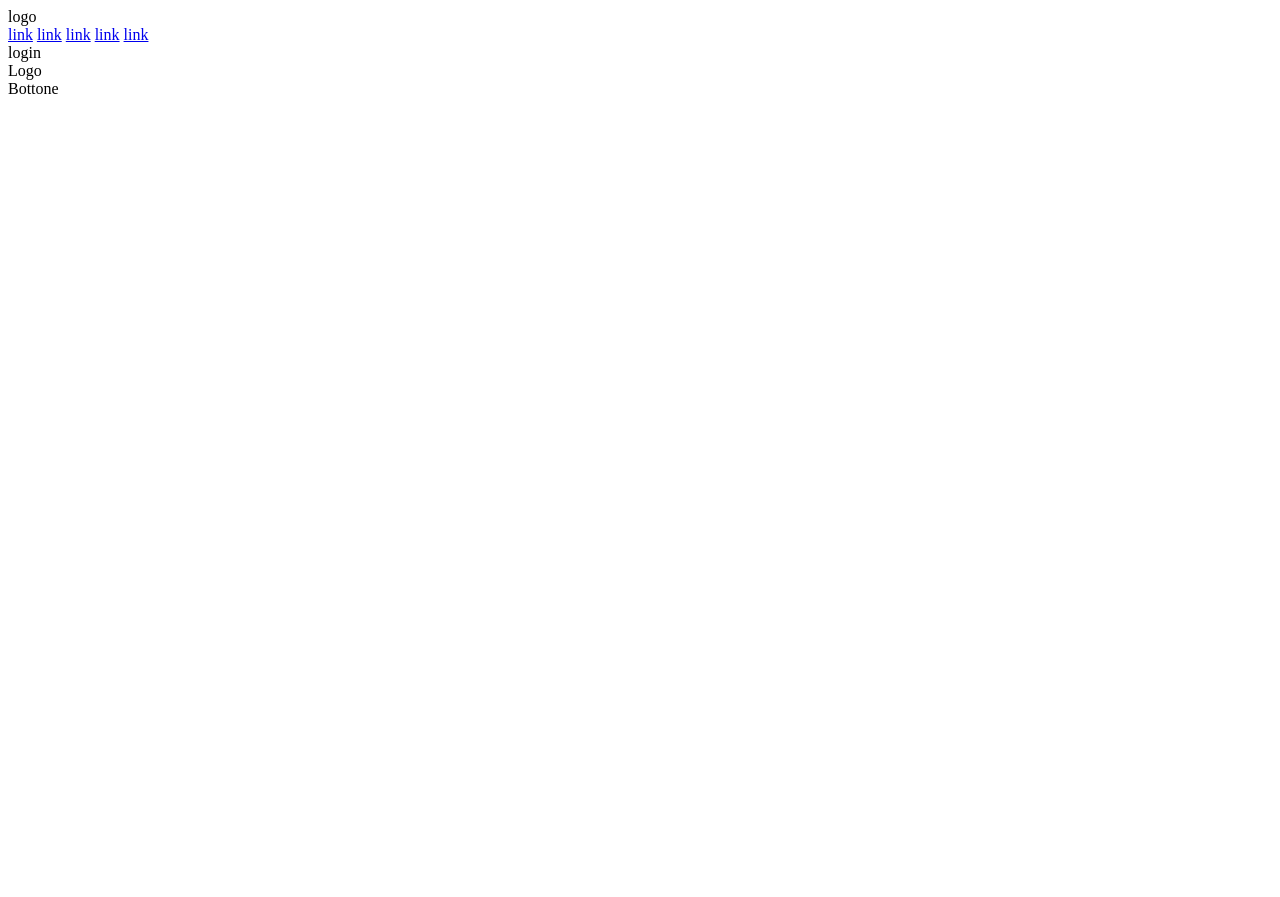
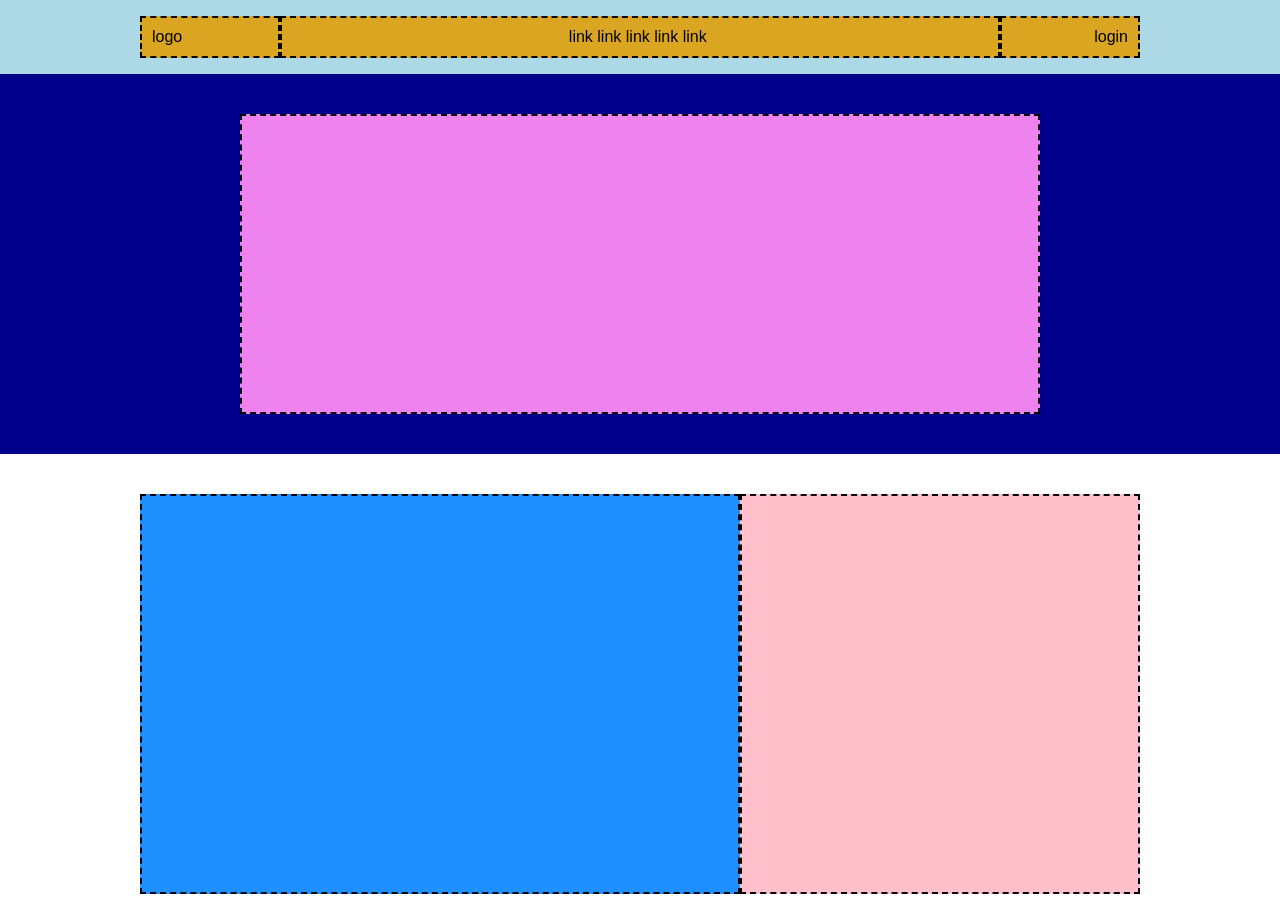
Before and after one commit to AlbertoScalia/htmlcss-struttura-discord, a plain HTML site: page index.html in a window 1280 px wide. Shown: the top 897 px of the page. Before the commit the page ends 800 px from the top, so only its background shows below. Drawn offline with Linux system fonts and the light colour scheme.

Commit message:
feat (css): add css

```diff
--- a/css/style.css
+++ b/css/style.css
@@ -0,0 +1,163 @@
+* {
+    margin: 0;
+    padding: 0;
+    box-sizing: border-box;
+    font-family: Arial, Helvetica, sans-serif;
+}
+
+header {
+    background-color: #add8e6;
+}
+
+.boxed {
+    max-width: 1000px;
+    margin: 0 auto;
+    padding: 1em 0;
+}
+
+.flexcontainer,
+.flexcontainer2,
+.flexcontainer3,
+.flexcontainer4 {
+    display: flex;
+    flex-direction: row;
+}
+
+.flexcontainer {
+    justify-content: center;
+}
+
+.flexcontainer2 {
+    padding: 40px 0;
+}
+
+.flexcontainer3 {
+    width: 700px;
+    min-height: 480px;
+}
+
+.flexcontainer4 {
+    max-width: 1000px;
+    margin: 0 auto;
+}
+
+.justifycontent-spacebetween {
+    justify-content: space-between;
+}
+
+.justifycontent-center {
+    justify-content: center;
+}
+
+nav a {
+    text-decoration: none;
+    color: black;
+}
+
+nav,
+#logo,
+#login {
+    display: flex;
+    align-items: center;
+    padding: 10px;
+}
+
+nav {
+    min-height: 25px;
+    justify-content: center;
+    width: 720px;
+}
+
+.testo:first-child {
+    text-align: left
+}
+
+.testo:last-child {
+    text-align: right
+}
+
+#logo,
+#login {
+    width: 140px;
+}
+
+#logo {
+    justify-content: flex-start;
+}
+
+#login {
+    justify-content: flex-end;
+}
+
+#yellow {
+    background-color: #daa520;
+}
+
+#blue {
+    background-color: #00008b;
+}
+
+#fucsia {
+    background-color: #ee82ee;
+    min-height: 300px;
+    width: 800px;
+}
+
+#green {
+    background-color: #228b22;
+    min-height: 800px;
+    width: 1000px;
+}
+
+#salmone {
+    background-color: #f08080;
+    min-width: 300px;
+}
+
+#v_acqua {
+    background-color: #7fffd4;
+    min-width: 1000px;
+    min-height: 70px;
+    margin: 0 auto;
+    align-items: center;
+}
+
+.grigio {
+    background-color: #d3d3d3;
+}
+
+.rosa {
+    background-color: #ffc0cb;
+    min-width: 400px;
+    min-height: 400px;
+}
+
+.azzurro {
+    background-color: #1e90ff;
+    width: 600px;
+}
+
+.border {
+    border: 2px dashed black;
+}
+
+.b_white {
+    border: 2px dashed white;
+    background-color: #20b2aa;
+    width: calc(100% /4);
+}
+
+.nero {
+    background-color: #23272a;
+    padding: 0.625em 0 2em;
+    border-bottom: 2px solid white;
+}
+
+.rosa2 {
+    background-color: #ffb6c1;
+    padding: 5px;
+}
+
+footer .flexcontainer2:last-child {
+    padding: 1.5em 0 0;
+}
--- a/index.html
+++ b/index.html
@@ -13,64 +13,65 @@
 
     <!--Header-->
     <header>
-        <div>
-            <div>
-                <div>logo</div>
-                <nav>
-                    <a href="http://">link</a>
-                    <a href="http://">link</a>
-                    <a href="http://">link</a>
-                    <a href="http://">link</a>
-                    <a href="http://">link</a>
+        <div class="boxed">
+            <div class="flexcontainer" id="yellow">
+                <div class="border" id="logo">logo</div>
+                <nav class="border">
+                    <a href="http://">link&nbsp</a>
+                    <a href="http://">link&nbsp</a>
+                    <a href="http://">link&nbsp</a>
+                    <a href="http://">link&nbsp</a>
+                    <a href="http://">link&nbsp</a>
                 </nav>
-                <div>login</div>
+                <div class="border" id="login">login</div>
             </div>
         </div>
 
-        <div>
-            <div></div>
+        <div class="flexcontainer2 justifycontent-center" id="blue">
+            <div class="border" id="fucsia">
+            </div>
         </div>
 
     </header>
 
     <!--Main-->
     <main>
-        <div>
-            <div></div>
-            <div></div>
+        <div class="flexcontainer2 justifycontent-center">
+            <div class="azzurro border"></div>
+            <div class="rosa border"></div>
         </div>
 
-        <div>
-            <div></div>
-            <div></div>
+        <div class="flexcontainer2 justifycontent-center grigio">
+            <div class="rosa border"></div>
+            <div class="azzurro border"></div>
         </div>
 
-        <div>
-            <div></div>
-            <div></div>
+        <div class="flexcontainer2 justifycontent-center">
+            <div class="azzurro border"></div>
+            <div class="rosa border"></div>
         </div>
 
-        <div>
-            <div></div>
+        <div class="flexcontainer2 justifycontent-center grigio">
+            <div class="border" id="green"></div>
         </div>
     </main>
 
     <!--Footer-->
     <footer>
-        <div>
-            <div></div>
-            <div>
-                <div></div>
-                <div></div>
-                <div></div>
-                <div></div>
+        <div class="flexcontainer2 justifycontent-center nero">
+            <div class="border" id="salmone"></div>
+            <div class="flexcontainer3">
+                <div class="b_white"></div>
+                <div class="b_white"></div>
+                <div class="b_white"></div>
+                <div class="b_white"></div>
             </div>
         </div>
 
-        <div>
-            <div>
-                <div>Logo</div>
-                <div>Bottone</div>
+        <div class="flexcontainer2 nero">
+            <div class="flexcontainer4 justifycontent-spacebetween" id="v_acqua">
+                <div class="rosa2 border">Logo</div>
+                <div class="rosa2 border">Bottone</div>
             </div>
         </div>
 
```
